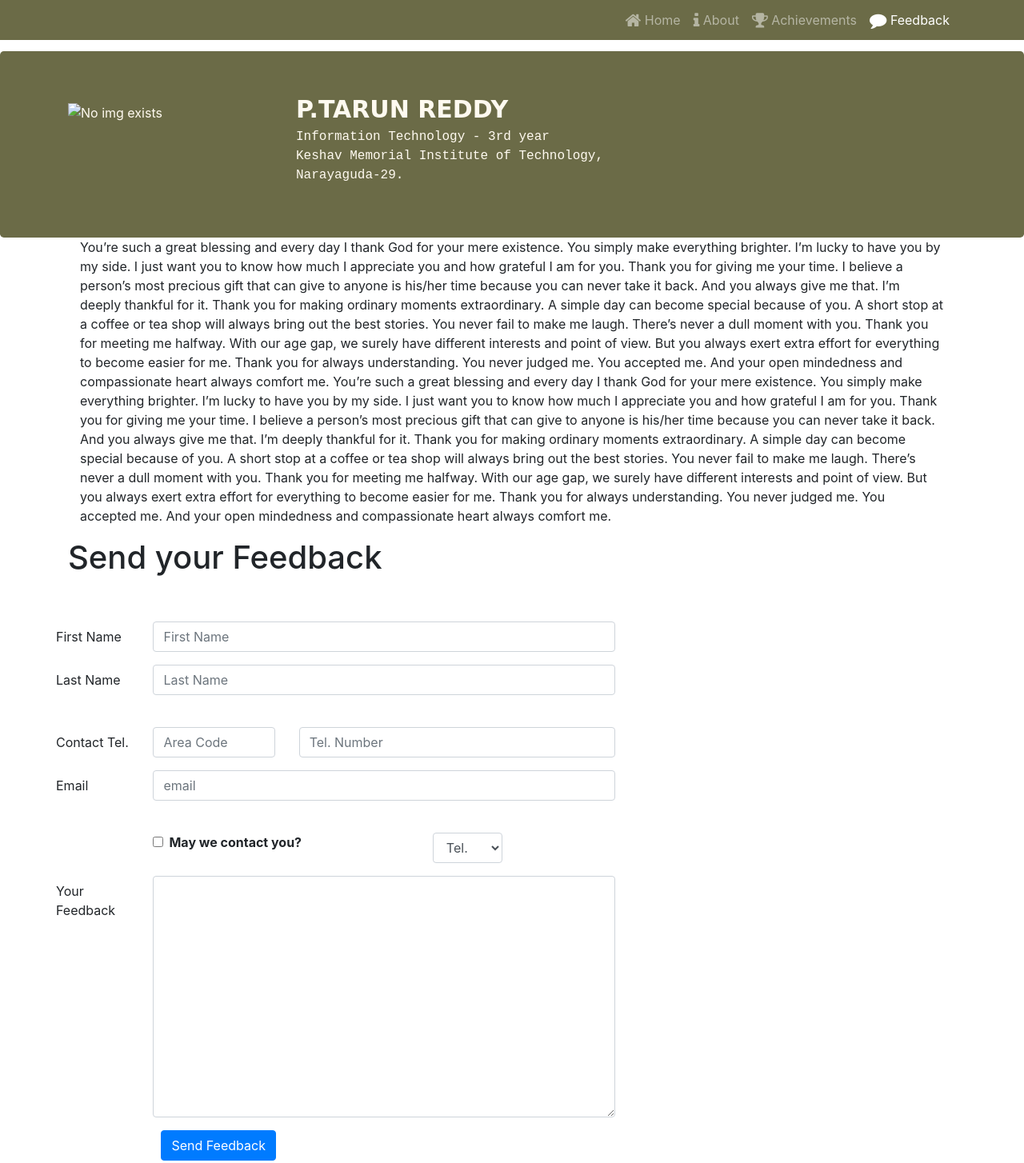
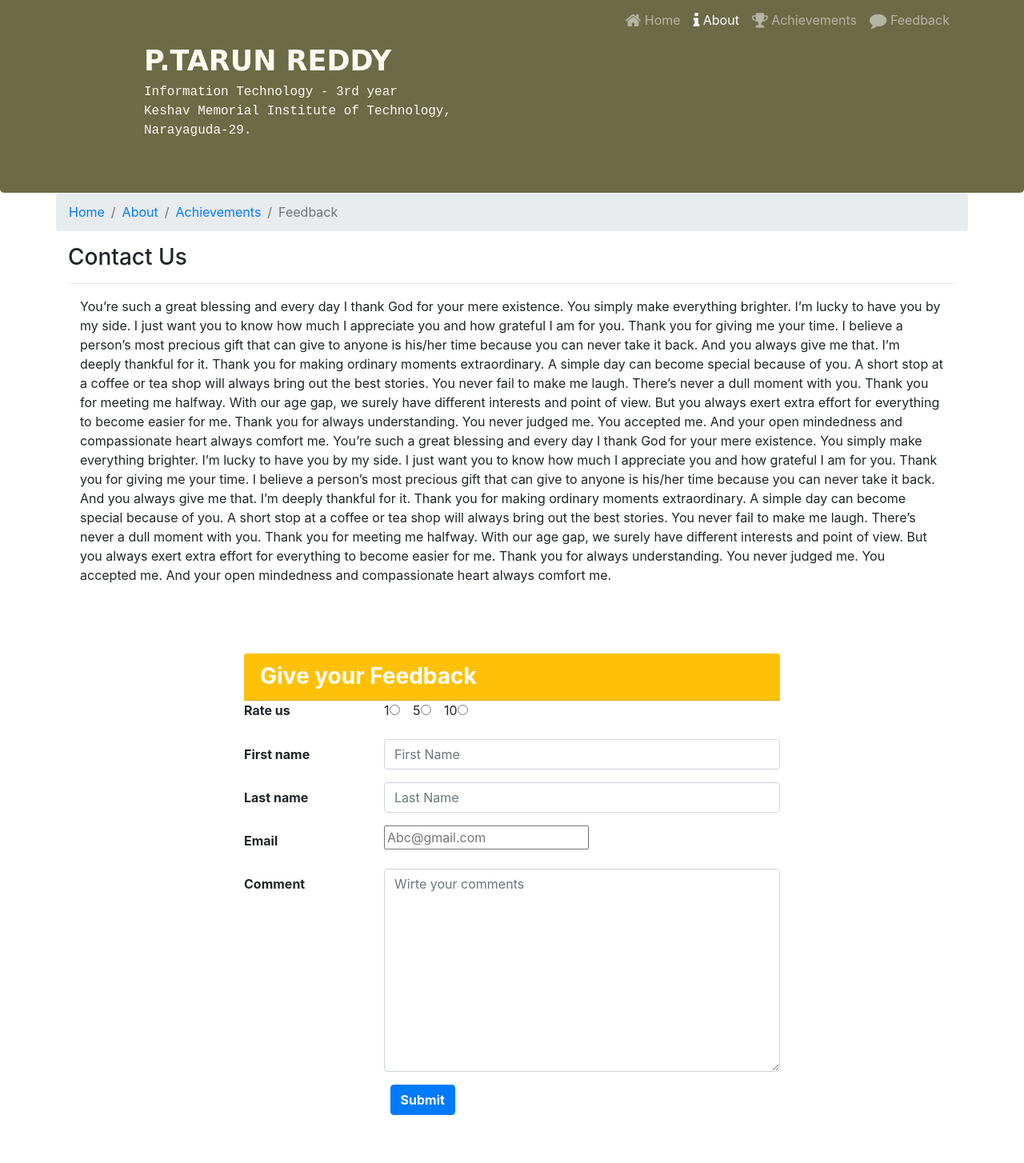
Before and after one commit to Tarun1236/Bootstrap4, a website: page Feedback.html in a window 1280 px wide. Shown: the top 1454 px of the page at 80% size. Drawn offline with nearby package versions, Linux system fonts and the light colour scheme.

Commit message:
ach.html commited

```diff
--- a/Feedback.html
+++ b/Feedback.html
@@ -14,10 +14,9 @@
     <!-- font-awesome and bootstrap_-ocial -->
     <link rel="stylesheet" href="node_modules/font-awesome/css/font-awesome.min.css">
     <link rel="stylesheet" href="node_modules/bootstrap-social/bootstrap-social.css">
-    <title>Feedback - Tarun Reddy</title>
+    <title>FeedBack</title>
     <link rel="shortcut icon" type="image/jpeg" href="blog.jpeg">
 </head>
-
 <body>
     <nav class="navbar navbar-dark navbar-expand-sm fixed-top">
         <div class="container">
@@ -28,33 +27,18 @@
             <div class="collapse navbar-collapse" id="Navbar">
                 <ul class="navbar-nav ml-auto">
                     <li class="nav-item"><a class="nav-link" href="./Tarun.html"><span class="fa fa-home fa-lg"></span> Home</a></li>
-                    <li class="nav-item"><a class="nav-link" href="./Aboutme.html"><span class="fa fa-info fa-lg"></span> About</a></li>
+                    <li class="nav-item active"><a class="nav-link" href="./Aboutme.html"><span class="fa fa-info fa-lg"></span> About</a></li>
                     <li class="nav-item"><a class="nav-link" href="#"><span class="fa fa-trophy fa-lg"></span> Achievements</a></li>
-                    <li class="nav-item active"><a class="nav-link" href="./Feedback.html"><span class="fa fa-comment fa-lg"></span> Feedback</a></li>
+                    <li class="nav-item"><a class="nav-link" href="./Feedback.html"><span class="fa fa-comment fa-lg"></span> Feedback</a></li>
                 </ul>
             </div>
 
         </div>
     </nav>
-
-    <div class="container">
-        <div class="rows">
-            <ol class="col-12 breadcrumb">
-                <li class="breadcrumb-item"><a href="./Tarun.html"></a>Home</li>
-                <li class="breadcrumb-item"><a href="./Aboutme.html"></a>About</li>
-                <li class="breadcrumb-item active"></a>Feedback</li>
-            </ol>
-        </div>
-    </div>
-
     <header class="jumbotron">
         <div class="container">
             <div class="row">
-                <div class="col-12 col-sm-3">
-                    <img class="img order-sm-first" src="T.png" alt="No img exists">
-                </div>
-
-                <div class="col-12 col-sm align-self-center">
+                <div class="col-12 offset-sm-1 col-sm align-self-center">
                     <p class="p"><b class="b">P.TARUN REDDY</b><br>
                     Information Technology - 3rd year<br>
                     Keshav Memorial Institute of Technology,<br>Narayaguda-29.</p>
@@ -62,6 +46,21 @@
             </div>
         </div>
     </header>
+
+    <div class="container">
+        <div class="row">
+            <ol class="col-12 breadcrumb">
+                <li class="breadcrumb-item"><a href="./Tarun.html">Home</a></li>
+                <li class="breadcrumb-item"><a href="./Aboutme.html">About</a></li>
+                <li class="breadcrumb-item"><a href="#">Achievements</a></li>
+                <li class="breadcrumb-item active">Feedback</li>
+            </ol>
+            <div class="col-12">
+               <h3>Contact Us</h3>
+               <hr>
+            </div>
+        </div>
+    </div>
 
     <section>
         <div class="container">
@@ -81,79 +80,64 @@
                             Thank you for always understanding. You never judged me. You accepted me. And your open mindedness and compassionate heart always comfort me.
                         </p>
                     </div>
-                    <h1>Send your Feedback</h1><br><br>
+                </div>
+            </div>
         </div>
 
-                <div>
-                    <form>
+        <div class="container">
+            <div class="row-content row">
+                <div class="col-12 offset-sm-2 col-sm-8">
+                    <div class="card-body">
+                        <h3 class="card-header bg-warning text-white"><strong>Give your Feedback</strong></h3>
+                        <form id="rating">
                             <div class="form-group row">
-                        <label for="firstname" class="col-md-2 col-form-label">First Name</label>
-                        <div class="col-md-10">
-                            <input type="text" class="form-control" id="firstname" name="firstname" placeholder="First Name">
+                                <div class="col-12 col-sm-3 rating">
+                                    <label for="rating"><strong>Rate us</strong></label>
+                                </div>
+                                <div class="col-12 col-sm">
+                                    <label for="one">1</label><input type="radio" class="form-check-inline" name="rating" id="rating">
+                                    <label for="five">5</label><input type="radio" class="form-check-inline" name="rating" id="rating">
+                                    <label for="ten">10</label><input type="radio" class="form-check-inline" name="rating" id="rating">
                                 </div>
                             </div>
 
                             <div class="form-group row">
-                        <label for="lastname" class="col-md-2 col-form-label">Last Name</label>
-                        <div class="col-md-10">
-                            <input type="text" class="form-control" id="lastname" name="lastname" placeholder="Last Name"><br>
+                                <label for="first" class="col-12 col-sm-3 col-form-label"><strong>First name</strong></label>
+                                <div class="col-12 col-sm-9">
+                                    <input type="text" class="form-control" name="first" id="first" placeholder="First Name">
                                 </div>
                             </div>
 
                             <div class="form-group row">
-                        <label for="telnum" class="col-12 col-md-2 col-form-label">Contact Tel.</label>
-                        <div class="col-5 col-md-3">
-                            <input type="tel" class="form-control" id="areacode" name="areacode" placeholder="Area Code">
-                        </div>
-                        <div class="col-7 col-md-7">
-                            <input type="tel" class="form-control" id="telnum" name="telnum" placeholder="Tel. Number">
+                                <label for="last" class="col-12 col-sm-3 col-form-label"><strong>Last name</strong></label>
+                                <div class="col-12 col-sm-9">
+                                    <input type="text" class="form-control" name="last" id="last" placeholder="Last Name">
                                 </div>
                             </div>
 
                             <div class="form-group row">
-                        <label for="emailid" class="col-md-2 col-form-label">Email</label>
-                        <div class="col-md-10">
-                            <input type="email" class="form-control" id="emailid" name="emailid" placeholder="email"><br>
+                                <label for="Email" class="col-12 col-sm-3 col-form-label"><strong>Email</strong></label>
+                                <div class="col-12 col-sm-9">
+                                    <input type="email" class="form-cotrol" name="email" id="email" placeholder="Abc@gmail.com">
                                 </div>
                             </div>
 
                             <div class="form-group row">
-                        <div class="col-md-6 offset-md-2">
-                            <div class="form-check">
-                                <input type="checkbox" class="form-check-input" name="approve" id="approve" value="">
-                                <label class="form-check-label" for="approve">
-                                    <strong>May we contact you?</strong>
-                                </label>
+                                <label for="comment" class="col-12 col-sm-3 col-form-label"><strong>Comment</strong></label>
+                                <div class="col-12 col-sm-9">
+                                    <textarea class="form-control" name="comment" id="comment" placeholder="Wirte your comments" rows="10"></textarea>
                                 </div>
                             </div>
 
-                        <div claa="col-md-3 offset-md-1">
-                            <select class="form-control">
-                                <option>Tel.</option>
-                                <option>Email</option>
-                            </select>
+                            <div class="form-group col-12 offset-sm-3 col-sm-9">
+                                <button type="submit" class="btn btn-primary"><strong>Submit</strong></button>
                             </div>
-                    </div>
-
-                     <div class="form-group row">
-                        <label for="feedback" class="col-md-2 col-form-label">Your Feedback</label>
-                        <div class="col-md-10">
-                            <textarea class="form-control" id="feedback" name="feedback" rows="12"></textarea>
-                        </div>
-                    </div>
-
-                    <div class="form-group rows">
-                        <div class="offset-md-2 col-md-10">
-                            <button type="submit" class="btn btn-primary">
-                                Send Feedback
-                            </button>
-                        </div>
-                    </div>
-
                         </form>
                     </div>
                 </div>
            </div>
+        </div>
+
     </section>
 
     <footer class="footer">
--- a/styles1.css
+++ b/styles1.css
@@ -22,7 +22,7 @@
 
 .b{
 	font-family: Snell Roundhand, cursive;
-	font-size: 30px;
+	font-size: 35px;
 }
 
 .hey{
```
Also changed, not shown: Aboutme.html (+2 -5 lines), Tarun.html (+4 -6 lines), index.html (+4 -8 lines), Ach.html (added). Lines whose indentation alone changed are shown as unchanged.
